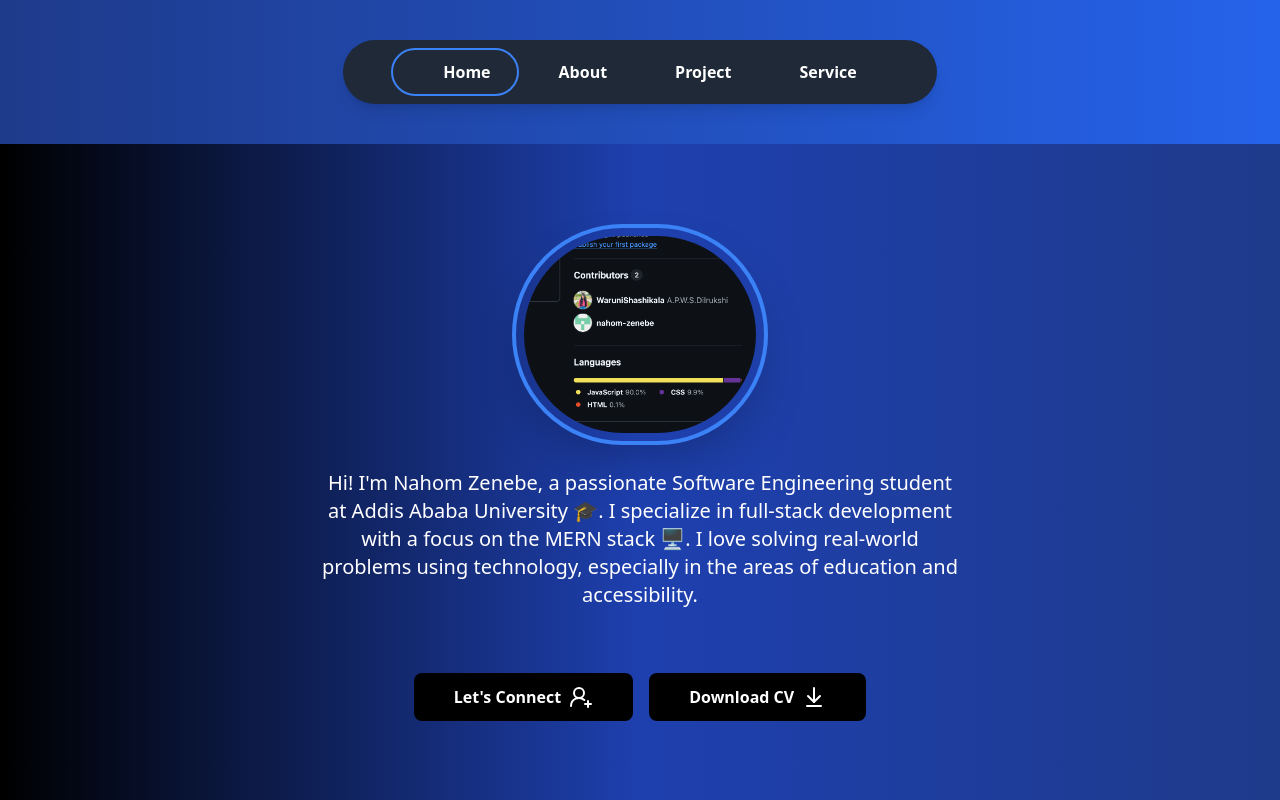
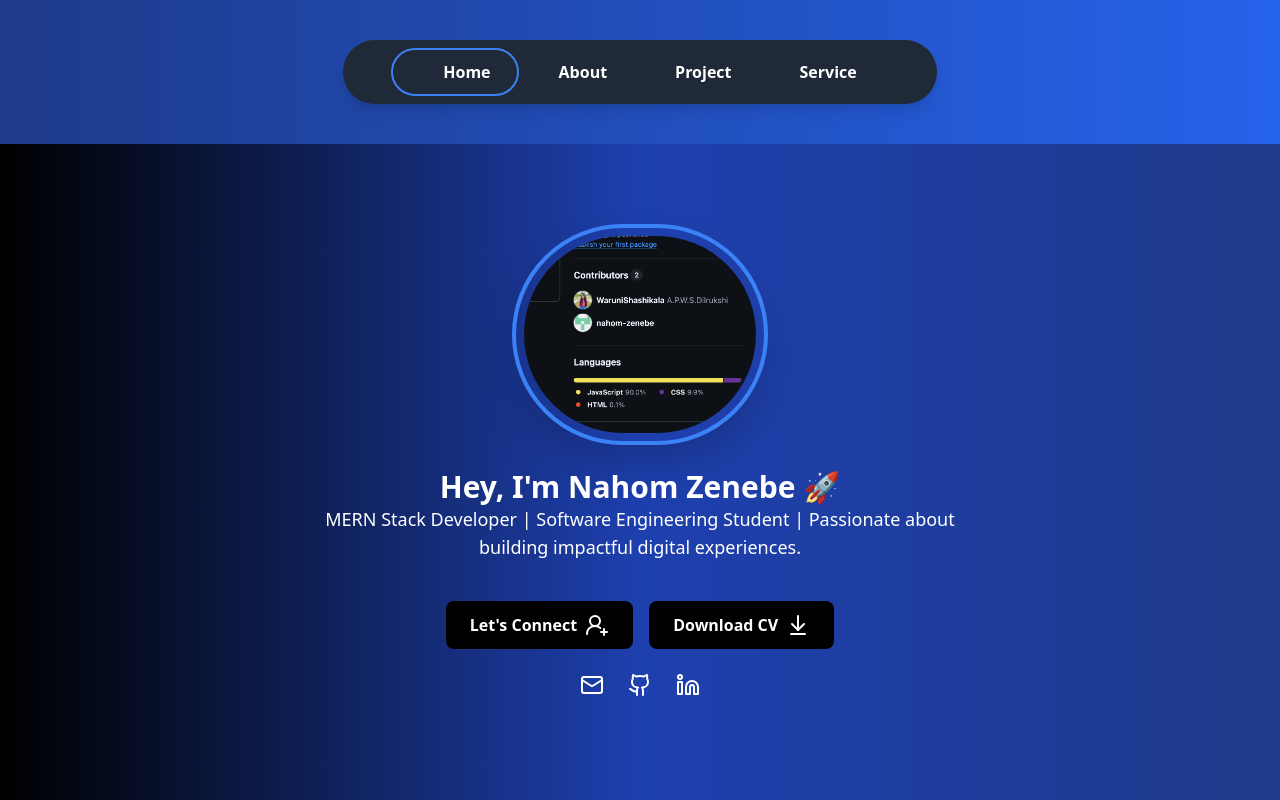
Before and after one commit to nahom-zenebe/Personal-Poritfolio, a React (Create React App) app in the folder personal/: page /home in a window 1280 px wide. Shown: the top 800 px of the page. Built offline with nearby package versions, Linux system fonts and the light colour scheme.

Commit message:
fixing the home page ui

```diff
--- a/personal/src/components/Footer.jsx
+++ b/personal/src/components/Footer.jsx
@@ -1,5 +1,5 @@
 import React from 'react';
-import { MoveRight,Twitter,Github,Linkedin } from 'lucide-react';
+import { MoveRight,Twitter,Github,Linkedin,Mail } from 'lucide-react';
 import { useRef } from 'react';
 import gsap from 'gsap';
 import { useGSAP } from '@gsap/react';
@@ -78,6 +78,11 @@ useGSAP(() => {
               <Twitter id='box' className='hover:text-blue-400'/>
               </a>
             </li>
+            <li>
+            <a href="https://twitter.com" target="_blank" rel="noreferrer">
+            <Mail className='hover:text-blue-400' />
+            </a>
+              </li>
           </ul>
         </div>
       </div>
--- a/personal/src/pages/Homepage.jsx
+++ b/personal/src/pages/Homepage.jsx
@@ -1,63 +1,76 @@
 import React from 'react';
 import person1 from '../images/person1.png';
-import { ArrowDownToLine, UserRoundPlus, Mail, Github, Linkedin } from 'lucide-react';
+import { ArrowDownToLine, UserRoundPlus, Mail, Github, Linkedin, Code, Star } from 'lucide-react';
 import { motion } from 'framer-motion';
 
 function Homepage() {
   return (
-    <div className='relative flex flex-col items-center pt-20 justify-center text-center bg-gradient-to-r h-full from-black via-blue-800 to-blue-900 overflow-hidden'>
+    <div className='relative flex flex-col items-center pt-20 text-center bg-gradient-to-r h-screen from-black via-blue-800 to-blue-900 overflow-hidden'>
 
-
-
-
+      {/* Hero Section */}
       <motion.img
         initial={{ opacity: 0, y: -30 }}
         animate={{ opacity: 1, y: 0 }}
         transition={{ duration: 0.8 }}
         className='w-64 h-auto rounded-full border-4 border-blue-500 p-2 shadow-2xl hover:border-blue-300 transition-all duration-500 z-10'
         src={person1}
-        alt='image of person'
+        alt='Nahom Zenebe'
       />
+
+      <motion.h1
+        initial={{ opacity: 0, y: 50 }}
+        animate={{ opacity: 1, y: 0 }}
+        transition={{ duration: 0.8, delay: 0.2 }}
+        className='text-white text-3xl font-bold mt-6 z-10'
+      >
+        Hey, I'm Nahom Zenebe 🚀
+      </motion.h1>
 
       <motion.p
         initial={{ opacity: 0, y: 50 }}
         animate={{ opacity: 1, y: 0 }}
-        transition={{ duration: 0.8, delay: 0.2 }}
-        className='mt-6 text-white mb-10 px-4 text-xl text-md  max-w-2xl z-10'
+        transition={{ duration: 0.8, delay: 0.3 }}
+        className='text-white mb-10 px-4 text-lg max-w-2xl z-10'
       >
-        Hi! I'm Nahom Zenebe, a passionate Software Engineering student at Addis Ababa University 🎓. I specialize in full-stack development with a focus on the MERN stack 🖥️. I love solving real-world problems using technology, especially in the areas of education and accessibility.
+        MERN Stack Developer | Software Engineering Student | Passionate about building impactful digital experiences.
       </motion.p>
 
+      {/* CTA Buttons */}
       <motion.div
         initial={{ opacity: 0 }}
         animate={{ opacity: 1 }}
         transition={{ duration: 0.8, delay: 0.4 }}
-        className='flex flex-wrap justify-center gap-4 mb-64 z-10'
+        className='flex gap-4 z-10'
       >
-        <button className='mt-6 px-10 py-3 bg-black flex items-center text-white font-semibold rounded-lg hover:bg-gray-800 transition-all duration-300 hover:scale-105'>
+        <button className='px-6 py-3 bg-black flex items-center text-white font-semibold rounded-lg hover:bg-gray-800 transition-all duration-300 hover:scale-105'>
           Let's Connect <UserRoundPlus className='ml-2' />
         </button>
-        <button className='mt-6 flex items-center px-10 py-3 bg-black text-white font-semibold rounded-lg hover:bg-gray-800 transition-all duration-300 hover:scale-105'>
+        <button className='flex items-center px-6 py-3 bg-black text-white font-semibold rounded-lg hover:bg-gray-800 transition-all duration-300 hover:scale-105'>
           Download CV <ArrowDownToLine className='ml-2' />
         </button>
       </motion.div>
 
+      {/* Social Links */}
       <motion.div
         initial={{ opacity: 0 }}
         animate={{ opacity: 1 }}
-        transition={{ duration: 0.8, delay: 0.6 }}
-        className='flex gap-6 mb-10 z-10'
+        transition={{ duration: 0.8, delay: 0.5 }}
+        className='flex gap-6 mt-6 z-10'
       >
-        <a href="mailto:your.email@example.com" className='text-white hover:text-blue-300 transition-all duration-300'>
+        <a href='#' className='text-white hover:text-blue-300 transition-all duration-300'>
           <Mail size={24} />
         </a>
-        <a href="https://github.com/yourusername" target="_blank" rel="noopener noreferrer" className='text-white hover:text-blue-300 transition-all duration-300'>
+        <a href='#' className='text-white hover:text-blue-300 transition-all duration-300'>
           <Github size={24} />
         </a>
-        <a href="https://linkedin.com/in/yourusername" target="_blank" rel="noopener noreferrer" className='text-white hover:text-blue-300 transition-all duration-300'>
+        <a href='#' className='text-white hover:text-blue-300 transition-all duration-300'>
           <Linkedin size={24} />
         </a>
       </motion.div>
+
+
+
+
     </div>
   );
 }
--- a/personal/src/pages/Projectpage.jsx
+++ b/personal/src/pages/Projectpage.jsx
@@ -33,7 +33,8 @@ function Projectpage() {
   }, []);
 
   return (
-    <div className="bg-gradient-to-b from-gray-900 via-gray-800 to-gray-900 min-h-screen text-gray-100 flex flex-col items-center justify-center py-20">
+    <div className='bg-black h-full w-full'>
+    <div className="bg-gradient-to-b from-gray-900 via-gray-800 to-gray-600 min-h-screen text-gray-100 flex flex-col items-center justify-center py-20 ">
       <h1 className="text-5xl font-extrabold text-white mb-10">My Projects</h1>
 
       <div className="projects-container w-full overflow-hidden">
@@ -61,6 +62,7 @@ function Projectpage() {
         </div>
       </div>
     </div>
+    </div>
   );
 }
 
--- a/personal/src/pages/Servicepage.jsx
+++ b/personal/src/pages/Servicepage.jsx
@@ -69,7 +69,7 @@ function ServicePage() {
   };
 
   return (
-    <div className='bg-gray-700'>
+    <div className='bg-gray-700 '>
  <div className="bg-gradient-to-b from-gray-300 via-gray-400 to-gray-500 min-h-screen text-gray-100 flex flex-col items-center justify-center py-20 rounded-b-3xl">
       <h1 className="text-5xl font-extrabold text-white mb-16">Our Services</h1>
 
@@ -77,7 +77,7 @@ function ServicePage() {
 
 
       <div className="grid grid-cols-2 mb-24 md:grid-cols-3 lg:grid-cols-4 gap-12 w-full max-w-7xl px-4">
-        {/* Web Development Service */}
+
         <div
           className={`transition-all duration-500 ease-in-out bg-white p-6 rounded-2xl shadow-xl hover:shadow-2xl hover:scale-105 cursor-pointer transform ${
             selectedService === 0
```
